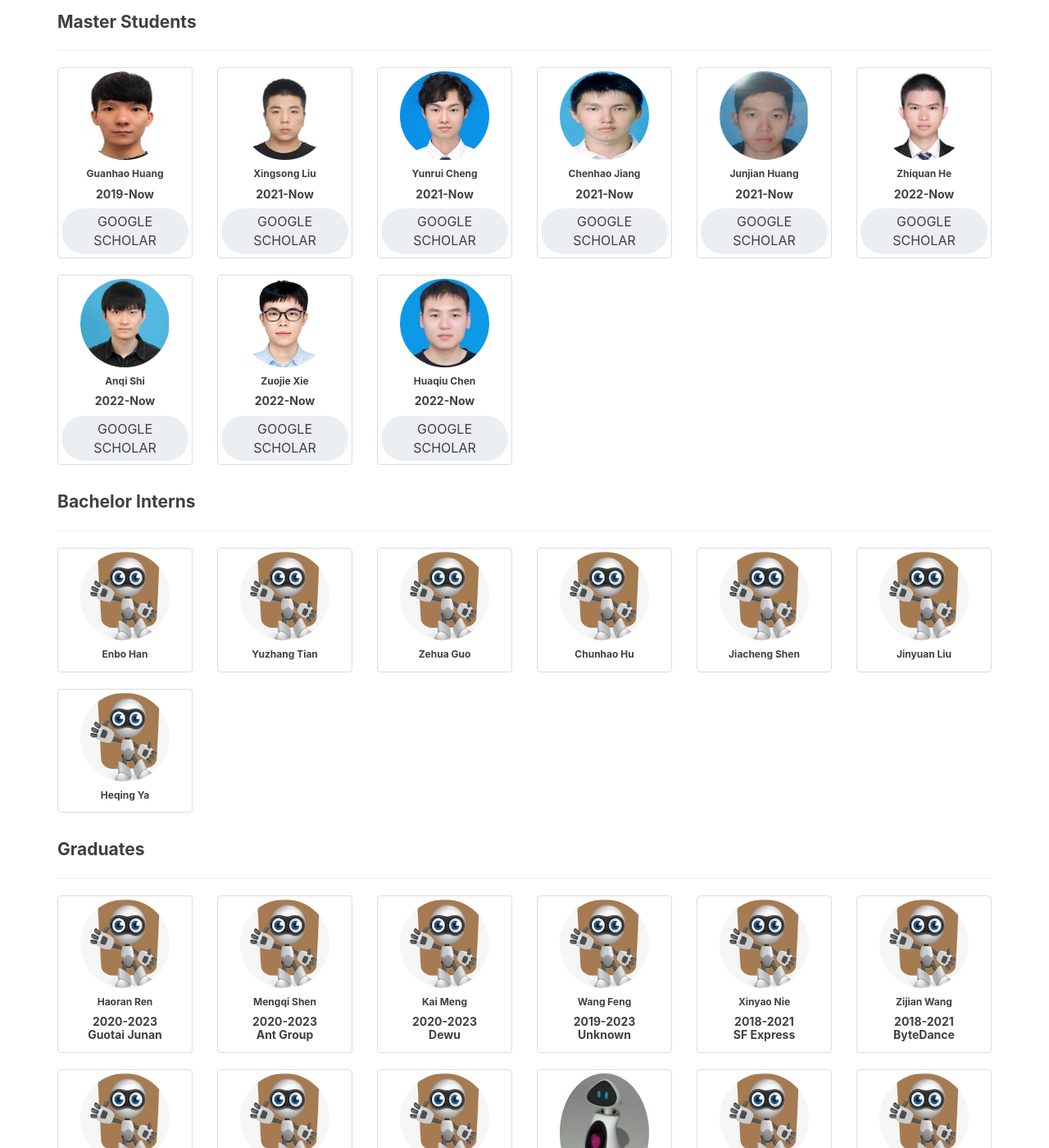
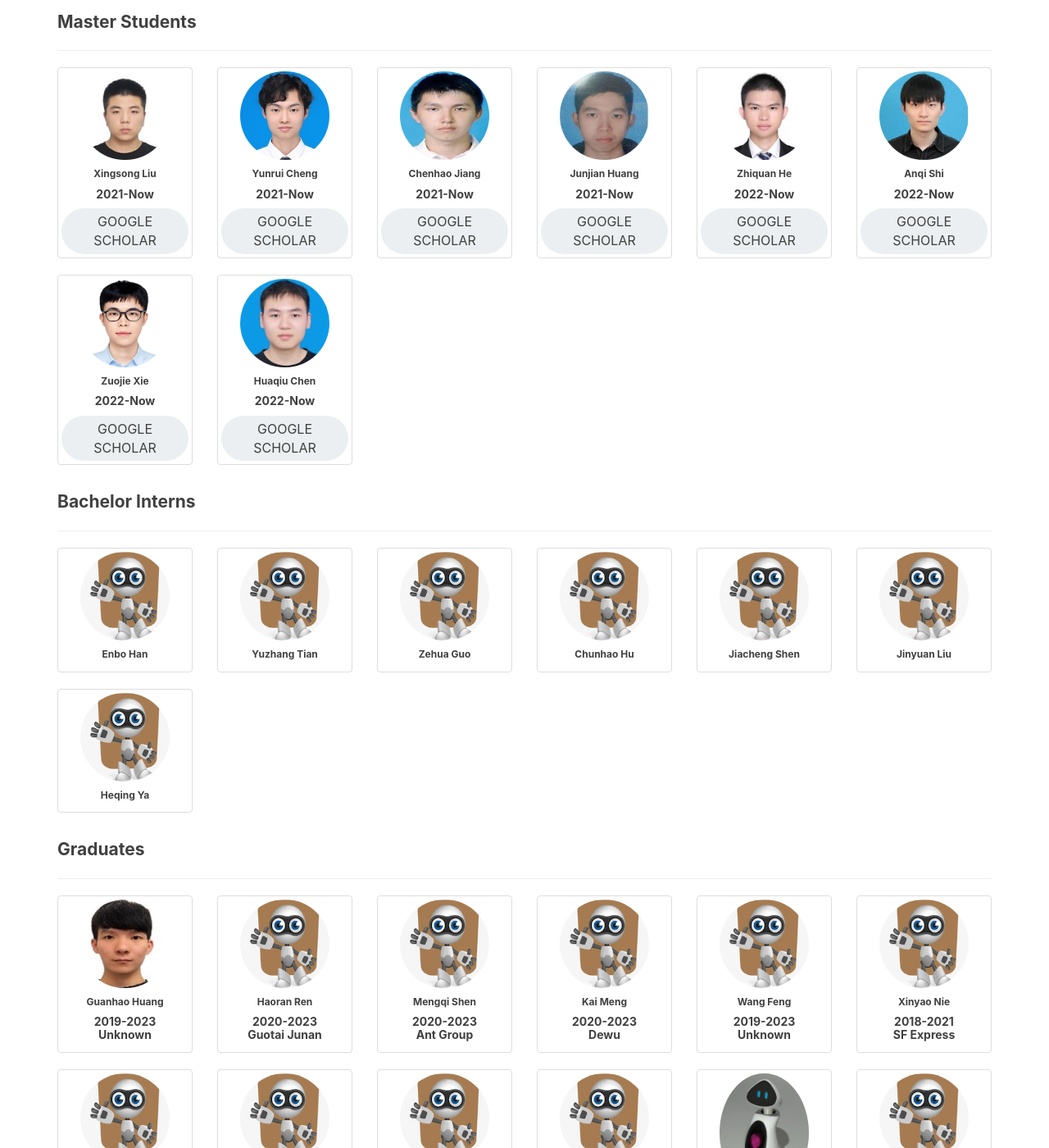
Before and after one commit to lunatics123/lunatics123.github.io, a Jekyll site: the page built from members.html, in a window 1280 px wide and 1400 px high, scrolled down 1148 px. Shown: the whole window at 82% size. Built offline with Jekyll 4.4.1, drawn with Linux system fonts in a browser that asks for light colours; comment, search, counter and statistics services are not loaded.

Commit message:
Update members.html

```diff
--- a/members.html
+++ b/members.html
@@ -81,16 +81,6 @@ permalink: /members.html
         <h5 class="lead"><b>Master Students</b></h5>
         <hr>
         <div class="row text-center">
-            <div class="col-sm-6 col-lg-2">
-                <div class="thumbnail">
-                    <a><img class="img-circle" src="/img/members/guanhaohuang.jpg"  style="width: 70%"></a>
-                    <h6><a>Guanhao Huang</a></h6>
-                    <h5><b>2019-Now</b></h5>
-                    <a class="post-tag round-xl">Google
-                        Scholar</a>
-                </div>
-            </div>
-
             <div class="col-sm-6 col-lg-2">
                 <div class="thumbnail">
                     <a><img class="img-circle" src="/img/members/xingsongliu.jpg"  style="width: 70%"></a>
@@ -237,6 +227,14 @@ permalink: /members.html
         <h5 class="lead"><b>Graduates</b></h5>
         <hr>
         <div class="row text-center">
+            <div class="col-sm-6 col-lg-2">
+                <div class="thumbnail">
+                    <a><img class="img-circle" src="/img/members/guanhaohuang.jpg"  style="width: 70%"></a>
+                    <h6><a>Guanhao Huang</a></h6>
+                    <h5><b>2019-2023</b><br>Unknown</h5>
+                </div>
+            </div>
+
             <div class="col-sm-6 col-lg-2">
                 <div class="thumbnail">
                     <a><img class="img-circle" src="/img/members/haoranren.jpg" style="width: 70%"></a>
```
